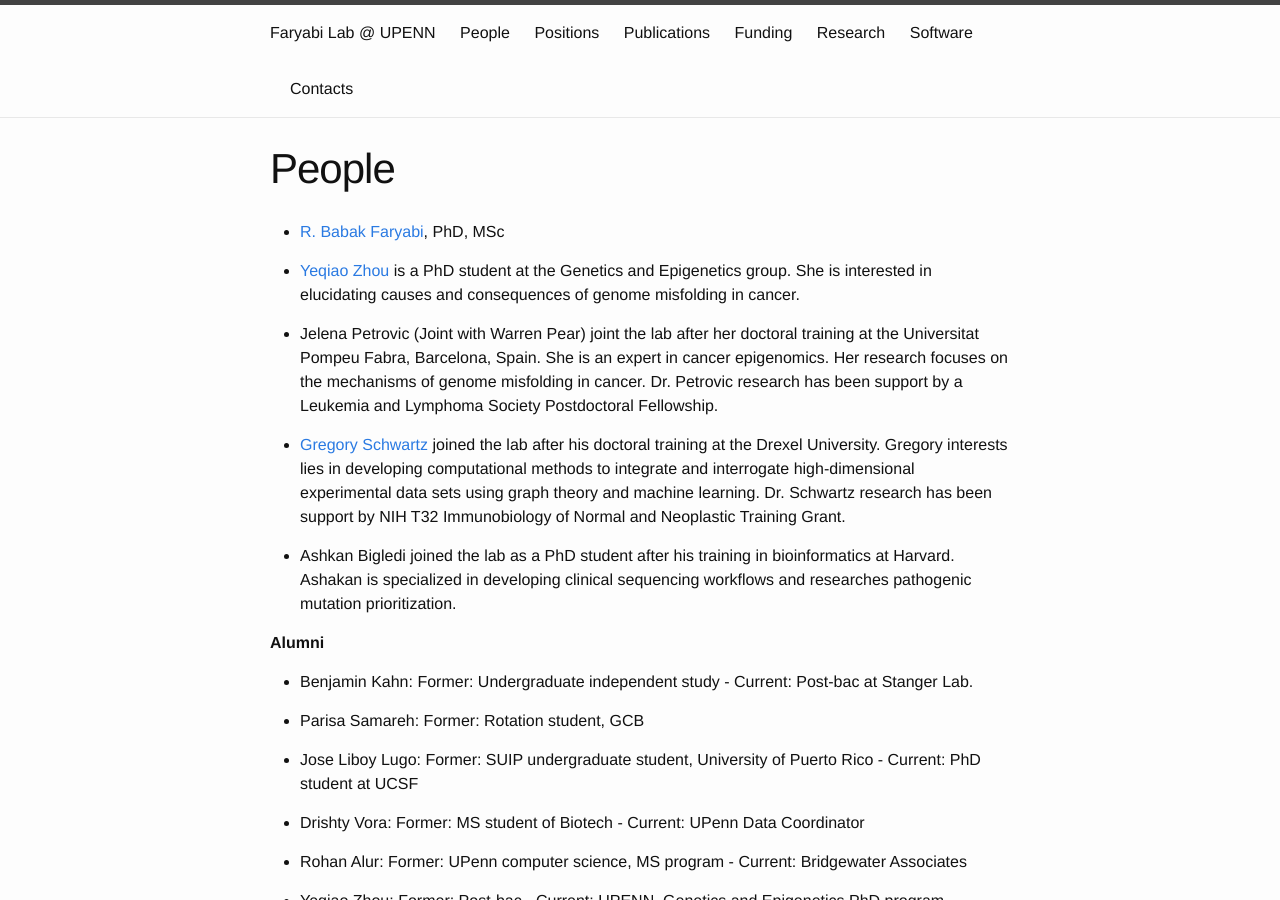
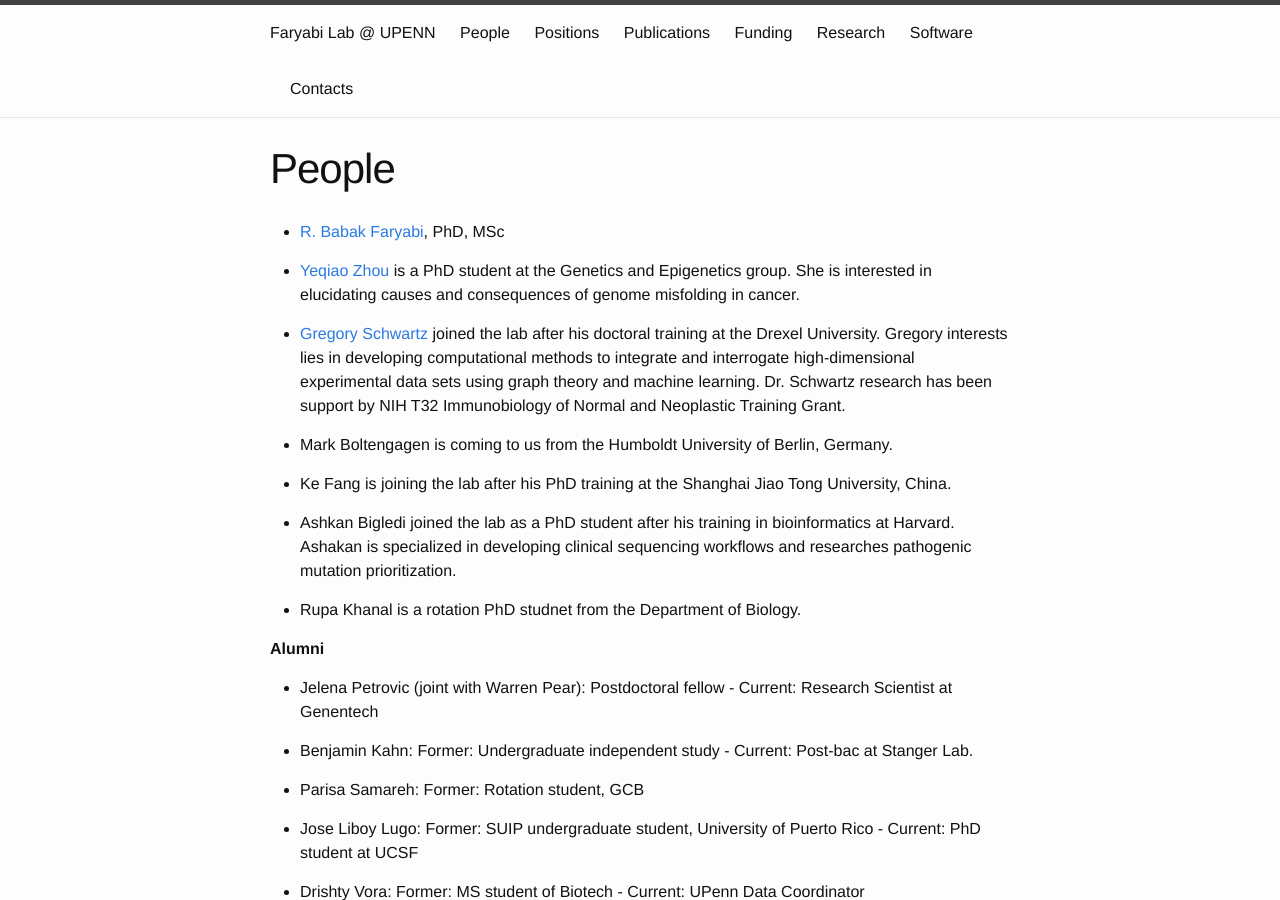
Before and after one commit to faryabib/faryabib.github.io, a Jekyll site: the page built from people.md, in a window 1280 px wide and 900 px high. Built offline with Jekyll 4.4.1, drawn with Linux system fonts in a browser that asks for light colours.

Commit message:
Update people.md

```diff
--- a/people.md
+++ b/people.md
@@ -8,13 +8,19 @@ permalink: /people.html
 
 * [Yeqiao Zhou](https://twitter.com/YeqiaoZhou) is a PhD student at the Genetics and Epigenetics group. She is interested in elucidating causes and consequences of genome misfolding in cancer.
 
-* Jelena Petrovic (Joint with Warren Pear) joint the lab after her doctoral training at the Universitat Pompeu Fabra, Barcelona, Spain. She is an expert in cancer epigenomics. Her research focuses on the mechanisms of genome misfolding in cancer. Dr. Petrovic research has been support by a Leukemia and Lymphoma Society Postdoctoral Fellowship.
+* [Gregory Schwartz](https://github.com/GregorySchwartz) joined the lab after his doctoral training at the Drexel University. Gregory interests lies in developing computational methods to integrate and interrogate high-dimensional experimental data sets using graph theory and machine learning. Dr. Schwartz research has been support by NIH T32 Immunobiology of Normal and Neoplastic Training Grant.
 
-* [Gregory Schwartz](https://github.com/GregorySchwartz) joined the lab after his doctoral training at the Drexel University. Gregory interests lies in developing computational methods to integrate and interrogate high-dimensional experimental data sets using graph theory and machine learning. Dr. Schwartz research has been support by NIH T32 Immunobiology of Normal and Neoplastic Training Grant.
+* Mark Boltengagen is coming to us from the Humboldt University of Berlin, Germany.
+
+* Ke Fang is joining the lab after his PhD training at the Shanghai Jiao Tong University, China.
 
 * Ashkan Bigledi joined the lab as a PhD student after his training in bioinformatics at Harvard. Ashakan is specialized in developing clinical sequencing workflows and researches pathogenic mutation prioritization.
 
+* Rupa Khanal is a rotation PhD studnet from the Department of Biology.
+
 **Alumni**
+
+* Jelena Petrovic (joint with Warren Pear): Postdoctoral fellow - Current: Research Scientist at Genentech
 
 * Benjamin Kahn: Former: Undergraduate independent study - Current: Post-bac at Stanger Lab.
 
```
